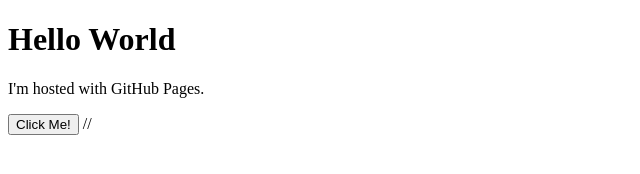
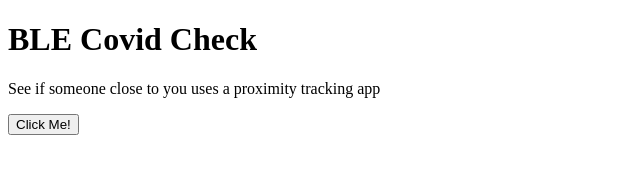
Before and after one commit to romanstofer/ble, a plain HTML site: page index.html in a window 1280 px wide. Shown: the whole page, without its empty margins (0-640 px from the left). Drawn offline with Linux system fonts and the light colour scheme.

Commit message:
minor changes

```diff
--- a/index.html
+++ b/index.html
@@ -1,18 +1,18 @@
 <!DOCTYPE html>
 <html>
 <body>
-<h1>Hello World</h1>
-<p>I'm hosted with GitHub Pages.</p>
+<h1>BLE Covid Check</h1>
+<p>See if someone close to you uses a proximity tracking app</p>
 
 <button type="button" onclick="navigator.bluetooth.requestDevice({filters:[{services:[0xfd6f]}]})">Click Me!</button>
 
-//  <script>
+  <script>
 //  document.getElementById("check").addEventListener("click", function(event){
 //  call navigator.bluetooth.requestDevice
 //  document.getElementById("demo").innerHTML = "Hello World";
 //});
 //
-//</script>
+</script>
 
 </body>
 </html>
```
